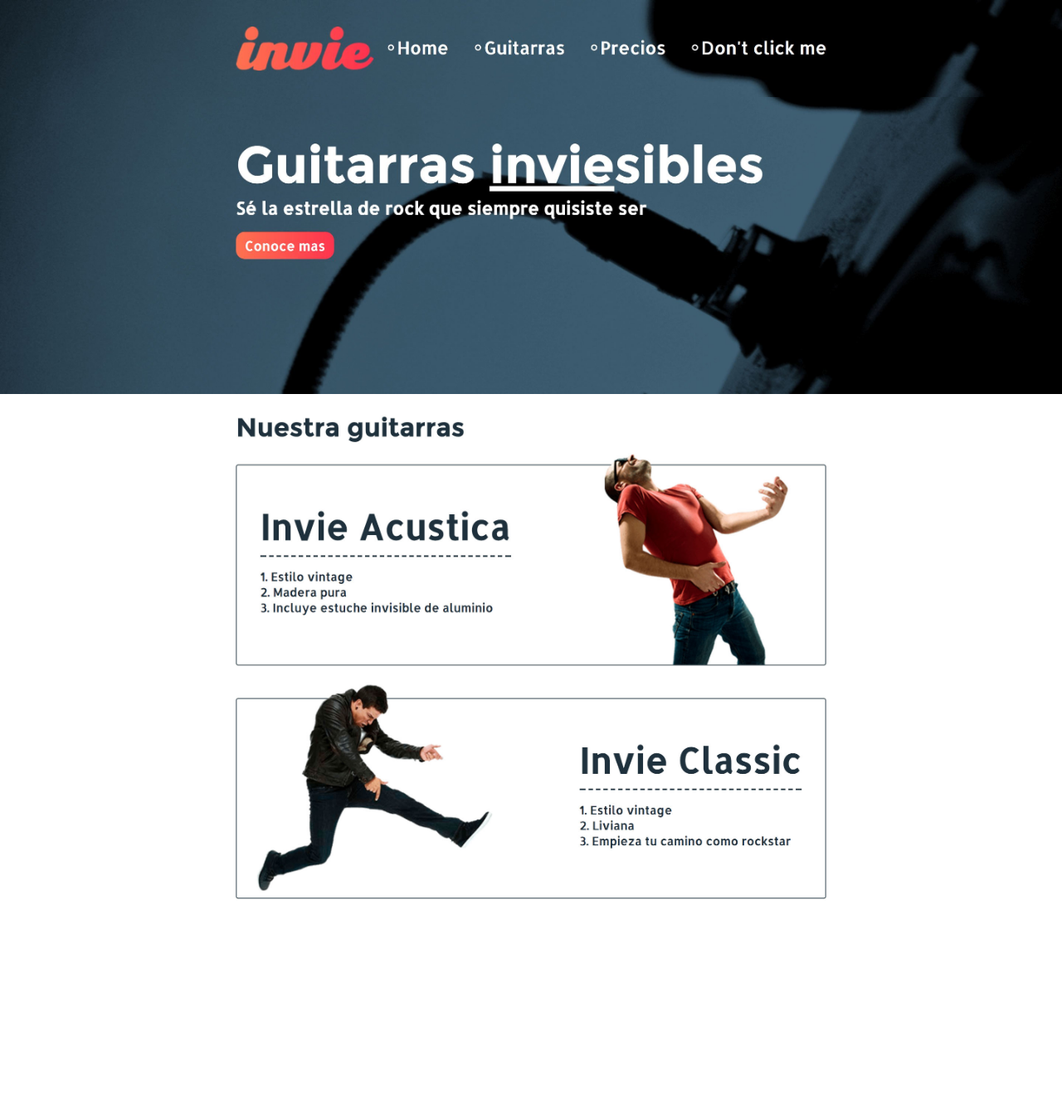
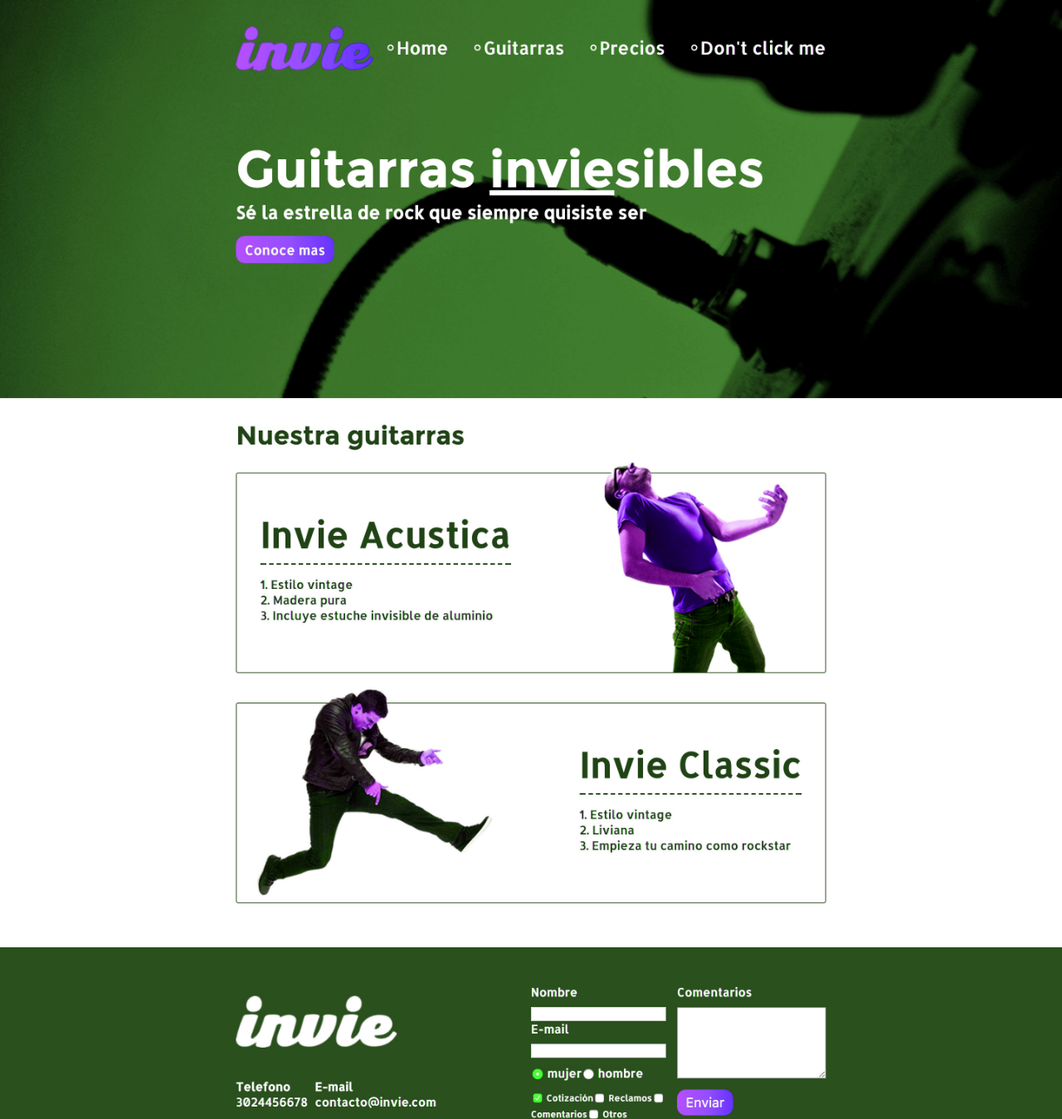
Before and after one commit to Luisl170/invie-github, a plain HTML site: page index.html in a window 1280 px wide. Shown: the whole page at 83% size. Before the commit the page ends 1129 px from the top, so only its background shows below. Drawn offline with Linux system fonts and the light colour scheme.

Commit message:
Nueva versión de invie - verde

```diff
--- a/index.html
+++ b/index.html
@@ -17,9 +17,6 @@
     </style>
 </head>
 <body>
-    <img src="header.jpg" alt="header">
-    <img src="hero.jpg" alt="hero">
-    <img src="acustica.jpg" alt="acustica">
-    <img src="clasica.jpg" alt="clasica">
+    <img src="nueva-version.jpg" alt="Nueva version">
 </body>
 </html>
```
Also changed, not shown: nueva-version.jpg (added).
